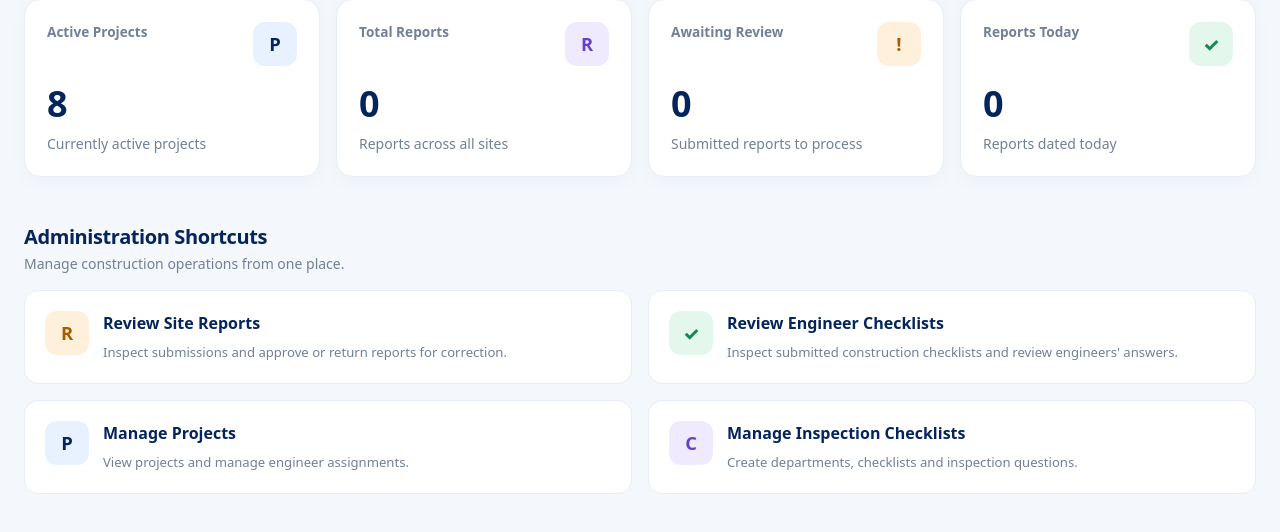
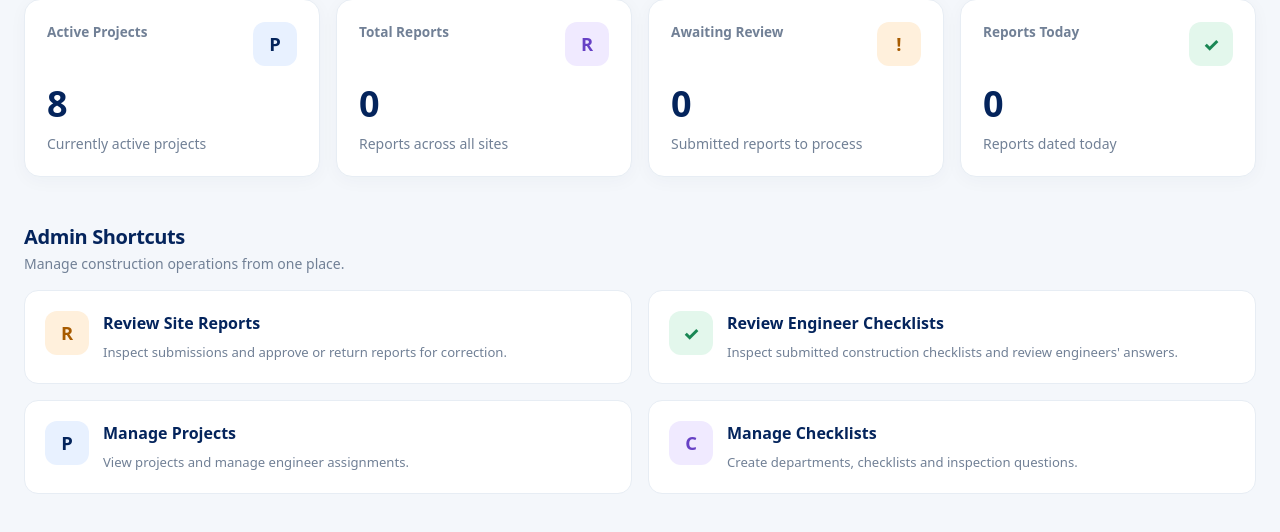
Before and after one commit to godwinumosen/deus, a Django app: page /site-checkbook/ in a window 1280 px wide. Shown: the part 227-759 px from the top of the page. Run offline with Django 5.2, Linux system fonts and the light colour scheme; a user stored in the database is signed in; data comes from the database, SQL or seed files in the repository; both versions use the stored data as it was after the commit; data that the repository does not hold is empty.

Commit message:
Bug is been fixed

```diff
--- a/templates/site_checkbook/checklist_review_detail.html
+++ b/templates/site_checkbook/checklist_review_detail.html
@@ -52,7 +52,7 @@
             <div class="col-md-6">
                 <div class="small muted">Engineer</div>
                 <div class="fw-semibold">{{ submission.engineer.get_full_name|default:submission.engineer.username }}</div>
-                <div class="small muted">{{ submission.engineer.username }}</div>
+
             </div>
             <div class="col-md-6">
                 <div class="small muted">Project</div>
--- a/templates/site_checkbook/dashboard.html
+++ b/templates/site_checkbook/dashboard.html
@@ -383,7 +383,7 @@
     {% if is_reviewer %}
         <section class="mb-4 mb-lg-5">
             <div class="mb-3">
-                <h2 class="section-title h5 mb-1">Administration Shortcuts</h2>
+                <h2 class="section-title h5 mb-1">Admin Shortcuts</h2>
                 <p class="section-subtitle mb-0">Manage construction operations from one place.</p>
             </div>
 
@@ -423,7 +423,7 @@
                         <a class="quick-action" href="{% url 'site_checkbook:manage_checklists' %}">
                             <span class="stat-icon icon-purple">C</span>
                             <span>
-                                <span class="quick-action-title d-block">Manage Inspection Checklists</span>
+                                <span class="quick-action-title d-block">Manage Checklists</span>
                                 <span class="quick-action-description">Create departments, checklists and inspection questions.</span>
                             </span>
                         </a>
```
Also changed, not shown: db.sqlite3.
